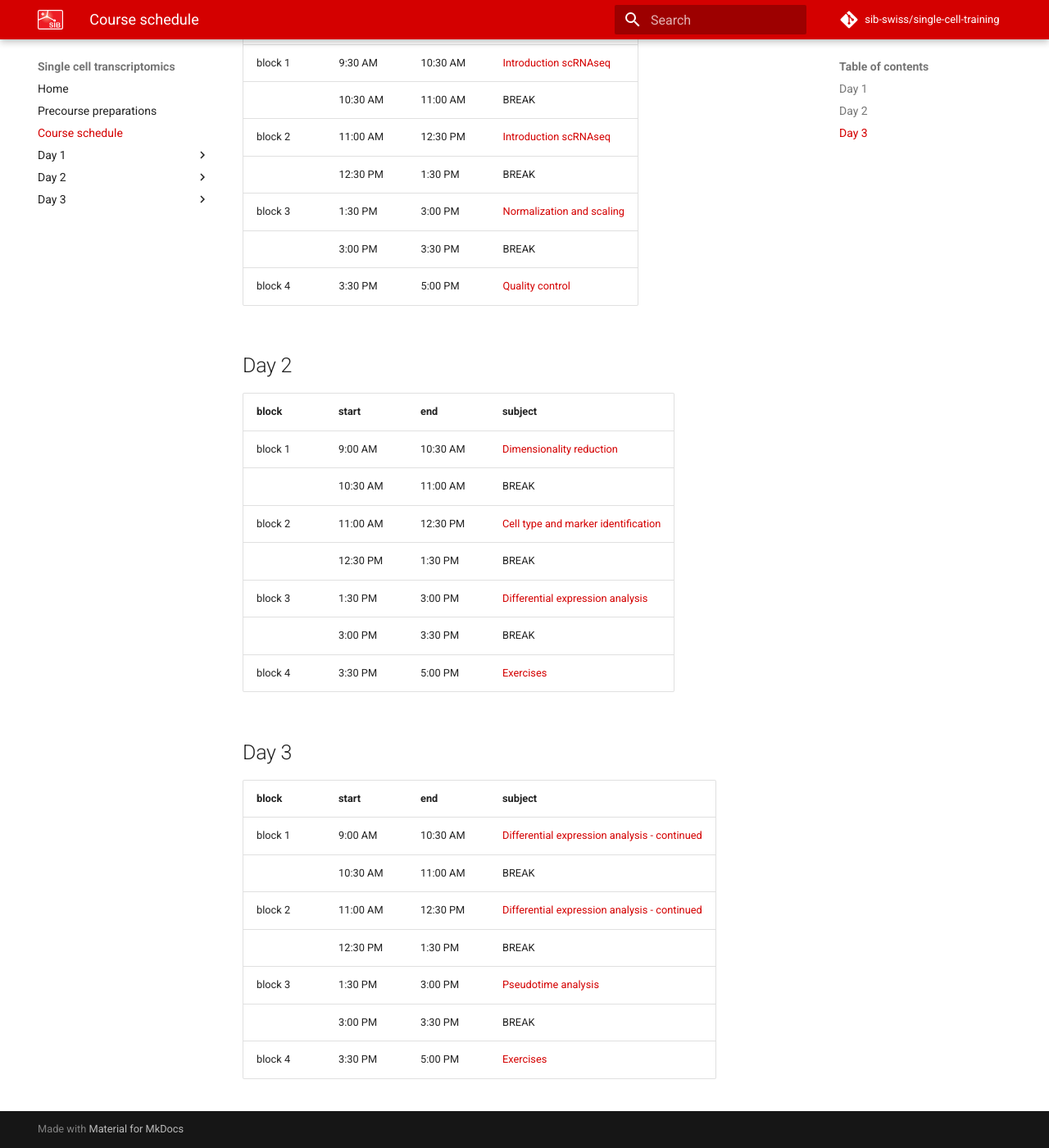
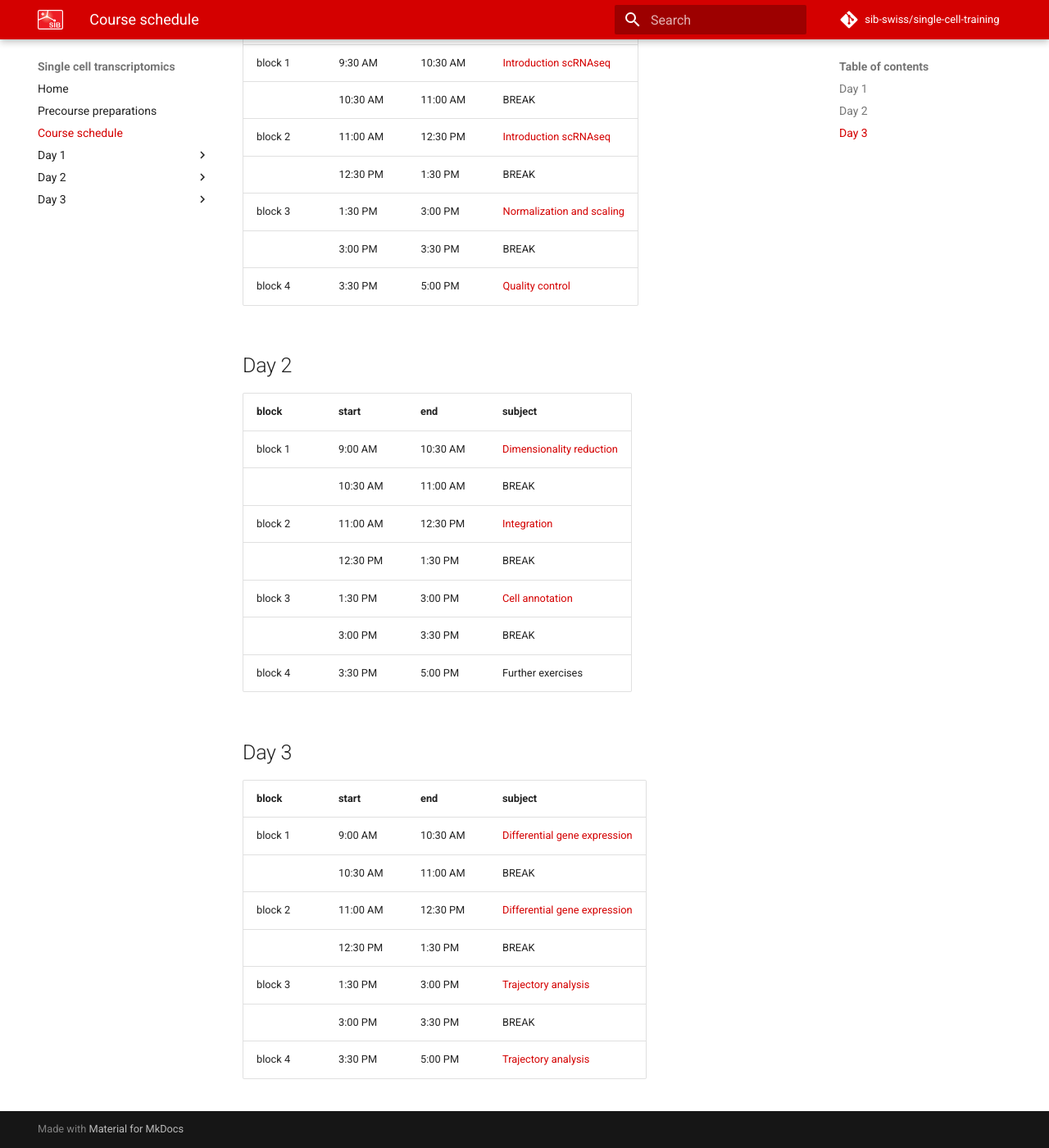
Before and after one commit to sib-swiss/single-cell-training, an MkDocs documentation site: the page built from docs/course_schedule.md, in a window 1280 px wide and 1400 px high, scrolled down 268 px. Shown: the whole window at 82% size. Built offline with MkDocs 1.6.1 and Material for MkDocs 9.7.7, drawn with Linux system fonts in a browser that asks for light colours; comment, search, counter and statistics services are not loaded.

```diff
--- a/docs/course_schedule.md
+++ b/docs/course_schedule.md
@@ -16,22 +16,22 @@
 
 | block   	| start    	| end      	| subject                             	|
 |---------	|----------	|----------	|-------------------------------------	|
-| block 1 	| 9:00 AM  	| 10:30 AM 	| [Dimensionality reduction](day2/read_alignment.md)	|
+| block 1 	| 9:00 AM  	| 10:30 AM 	| [Dimensionality reduction](day2/dimensionality_reduction.md)	|
 |         	| 10:30 AM 	| 11:00 AM 	| BREAK                               	|
-| block 2 	| 11:00 AM 	| 12:30 PM 	| [Cell type and marker identification](day2/file_types.md)              	|
+| block 2 	| 11:00 AM 	| 12:30 PM 	| [Integration](day2/integration.md)              	|
 |         	| 12:30 PM 	| 1:30 PM  	| BREAK                               	|
-| block 3 	| 1:30 PM  	| 3:00 PM  	| [Differential expression analysis](day2/samtools.md)  |
+| block 3 	| 1:30 PM  	| 3:00 PM  	| [Cell annotation](day2/cell_annotation.md)  |
 |         	| 3:00 PM  	| 3:30 PM  	| BREAK                               	|
-| block 4 	| 3:30 PM  	| 5:00 PM  	| [Exercises](group_work.md)	|
+| block 4 	| 3:30 PM  	| 5:00 PM  	| Further exercises	|
 
 ## Day 3
 
 | block   	| start    	| end      	| subject                             	|
 |---------	|----------	|----------	|-------------------------------------	|
-| block 1 	| 9:00 AM  	| 10:30 AM 	| [Differential expression analysis - continued](day2/read_alignment.md)	|
+| block 1 	| 9:00 AM  	| 10:30 AM 	| [Differential gene expression](day3/differential_gene_expression.md)	|
 |         	| 10:30 AM 	| 11:00 AM 	| BREAK                               	|
-| block 2 	| 11:00 AM 	| 12:30 PM 	| [Differential expression analysis - continued](day2/file_types.md)              	|
+| block 2 	| 11:00 AM 	| 12:30 PM 	| [Differential gene expression](day3/differential_gene_expression.md)            	|
 |         	| 12:30 PM 	| 1:30 PM  	| BREAK                               	|
-| block 3 	| 1:30 PM  	| 3:00 PM  	| [Pseudotime analysis](day2/samtools.md)  |
+| block 3 	| 1:30 PM  	| 3:00 PM  	| [Trajectory analysis](day3/trajectory_analysis)  |
 |         	| 3:00 PM  	| 3:30 PM  	| BREAK                               	|
-| block 4 	| 3:30 PM  	| 5:00 PM  	| [Exercises](group_work.md)	|
+| block 4 	| 3:30 PM  	| 5:00 PM  	| [Trajectory analysis](day3/trajectory_analysis) 	|
--- a/mkdocs.yml
+++ b/mkdocs.yml
@@ -14,6 +14,7 @@ nav:
       - Cell annotation: day2/cell_annotation.md
     - Day 3:
       - Differential gene expression: day3/differential_gene_expression.md
+      - Trajectory analysis: day3/trajectory_analysis.md
 
 theme:
   name: material
```
Also changed, not shown: docs/index.md (+4 -0 lines), docs/precourse.md (+2 -14 lines).
